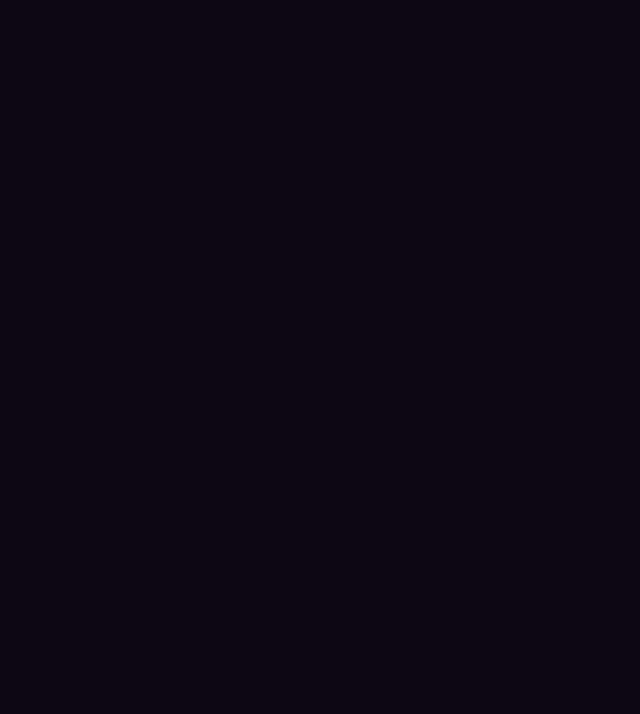
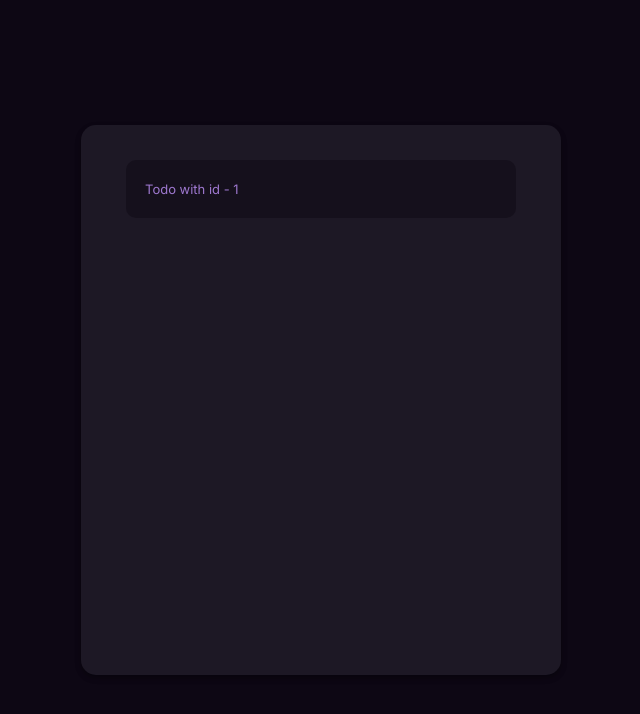
Before and after one commit to ALSDX/trs, a Vue app: page /todos/1 in a window 1280 px wide. Before the commit this address had no page. Shown: the top 714 px of the page, without its empty margins (319-959 px from the left). Built offline with nearby package versions, Linux system fonts and the light colour scheme.

Commit message:
moved the logic from the template to the script

```diff
--- a/src/components/TodoItem.vue
+++ b/src/components/TodoItem.vue
@@ -3,7 +3,7 @@
         :class="{ done: todo.done }"
         class="todo__item"
     >
-        <p class="todo__text-title" @click="$router.push(`todo/${todo.id}`)">{{ todo.title }}</p>
+        <p class="todo__text-title" @click="$emit('navigate-todo', todo.id)">{{ todo.title }}</p>
         <button class="todo__btn" @click="$emit('toggle-todo', todo)">
             <CheckMarkIcon />
         </button>
--- a/src/components/Todos.vue
+++ b/src/components/Todos.vue
@@ -8,6 +8,7 @@
                 :key="todo.id"
                 @toggle-todo="$emit('toggle-todo', todo)"
                 @remove-todo="$emit('remove-todo', todo)"
+                @navigate-todo="$emit('navigate-todo', todo.id)"
             />
         </div>
         <div v-else class="todo__wrapper empty">
--- a/src/router/index.js
+++ b/src/router/index.js
@@ -6,11 +6,15 @@ const router = createRouter({
   history: createWebHistory(import.meta.env.BASE_URL),
   routes: [
     {
+      path: '/',
+      redirect: '/todos'
+    },
+    {
       path: '/todos',
       component: TodoList
     },
     {
-      path: '/todo/:id',
+      path: '/todos/:id',
       component: SingleTodo
     }
   ],
--- a/src/views/SingleTodo.vue
+++ b/src/views/SingleTodo.vue
@@ -1,13 +1,22 @@
 <template>
     <div class="app-todo__container">
         <div class="todo__item">
-            <p class="todo__text-title" @click="$router.push('/todos')">Todo with id - {{ $route.params.id }}</p>
+            <p class="todo__text-title" @click="navigateTodo">Todo with id - {{ todoId }}</p>
         </div>
     </div>
 </template>
 
 <script setup>
+  import { useRoute, useRouter } from 'vue-router';
 
+  const route = useRoute();
+  const router = useRouter();
+
+  const todoId = route.params.id;
+
+  const navigateTodo = () => {
+    router.push({path: `/todos`});
+  }
 </script>
 
 <style scoped>
--- a/src/views/TodoList.vue
+++ b/src/views/TodoList.vue
@@ -2,17 +2,26 @@
     <div class="app-todo__container">
       <AddTask class="add-task__fixed" @add-todo="addTodo" />
       <div class="todos__scrollable">
-        <Todos :activeTodos="activeTodos" :doneTodos="doneTodos" @toggle-todo="toggleTodo" @remove-todo="removeTodo" />
+        <Todos
+          :activeTodos="activeTodos"
+          :doneTodos="doneTodos"
+          @toggle-todo="toggleTodo"
+          @remove-todo="removeTodo"
+          @navigate-todo="navigateTodo"
+        />
       </div>
     </div>
 </template>
 
 <script setup>
-import AddTask from "@/components/AddTask.vue";
-import Todos from "@/components/Todos.vue";
+  import AddTask from "@/components/AddTask.vue";
+  import Todos from "@/components/Todos.vue";
   import {ref, computed} from 'vue';
+  import { useRouter } from "vue-router";
 
   const todos = ref([]);
+
+  const router = useRouter();
 
   const addTodo = (title) => {
     if (title.trim()) {
@@ -31,6 +40,10 @@ import Todos from "@/components/Todos.vue";
 
   const removeTodo = (todo) => {
     todos.value = todos.value.filter((t) => t.id !== todo.id)
+  }
+
+  const navigateTodo = (id) => {
+    router.push({path: `/todos/${id}`});
   }
 
   const activeTodos = computed(() => todos.value.filter((todo) => !todo.done));
```
